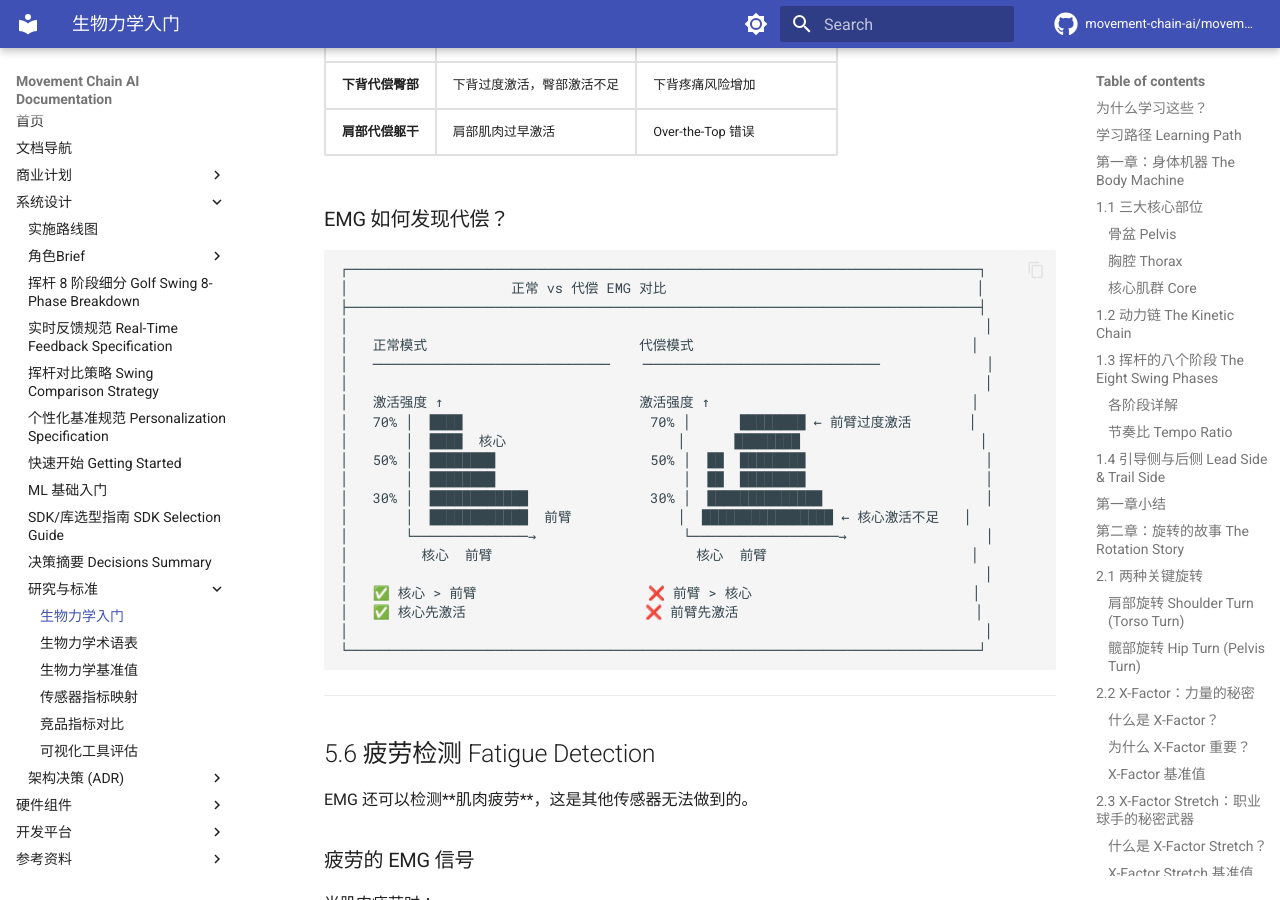
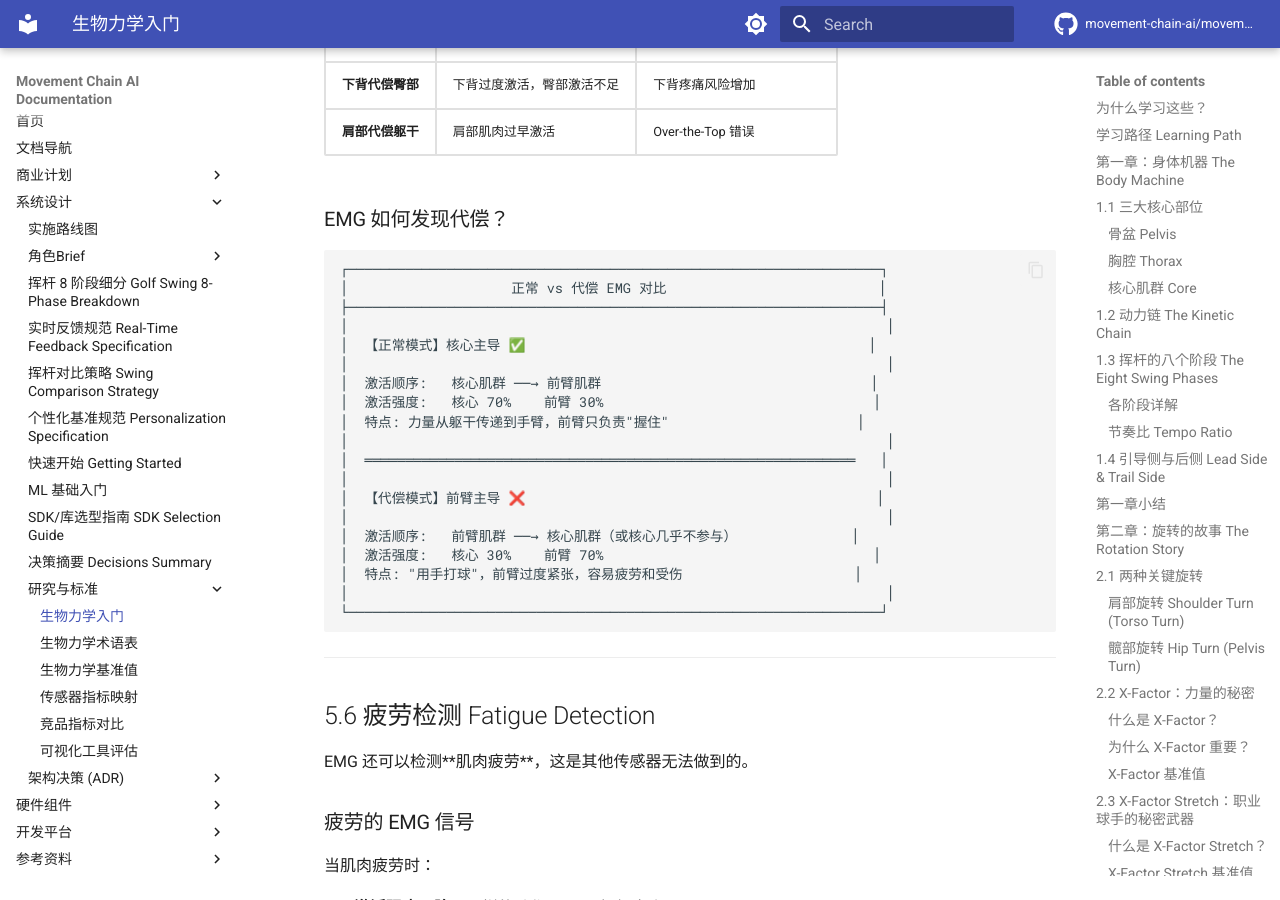
Before and after one commit to movement-chain-ai/movement-chain-docs, an MkDocs documentation site: the page built from docs/zh/design/research/biomechanics-101.md, in a window 1280 px wide and 900 px high, scrolled down 25132 px. Built offline with MkDocs 1.6.1 and Material for MkDocs 9.7.7, drawn with Linux system fonts in a browser that asks for light colours; comment, search, counter and statistics services are not loaded; the version menu is left out.

Commit message:
docs(research): 简化 EMG 正常 vs 代偿对比图表
用文字描述替代条形图，更清晰表达激活顺序和强度对比

````diff
--- a/docs/zh/design/research/biomechanics-101.md
+++ b/docs/zh/design/research/biomechanics-101.md
@@ -1069,27 +1069,25 @@ X-Factor 代表了你在上杆顶点时**躯干被"拧紧"的程度**。
 ### EMG 如何发现代偿？
 
 ```text
-┌─────────────────────────────────────────────────────────────────────────────┐
-│                    正常 vs 代偿 EMG 对比                                      │
-├─────────────────────────────────────────────────────────────────────────────┤
-│                                                                              │
-│   正常模式                          代偿模式                                  │
-│   ─────────────────────────────    ─────────────────────────────             │
-│                                                                              │
-│   激活强度 ↑                        激活强度 ↑                                │
-│   70% │  ████                       70% │      ████████ ← 前臂过度激活       │
-│       │  ████  核心                     │      ████████                      │
-│   50% │  ████████                   50% │  ██  ████████                      │
-│       │  ████████                       │  ██  ████████                      │
-│   30% │  ████████████               30% │  ██████████████                    │
-│       │  ████████████  前臂             │  ████████████████ ← 核心激活不足   │
-│       └──────────────→                  └──────────────────→                 │
-│         核心  前臂                         核心  前臂                         │
-│                                                                              │
-│   ✅ 核心 > 前臂                     ❌ 前臂 > 核心                           │
-│   ✅ 核心先激活                      ❌ 前臂先激活                             │
-│                                                                              │
-└─────────────────────────────────────────────────────────────────────────────┘
+┌─────────────────────────────────────────────────────────────────┐
+│                    正常 vs 代偿 EMG 对比                          │
+├─────────────────────────────────────────────────────────────────┤
+│                                                                  │
+│  【正常模式】核心主导 ✅                                          │
+│                                                                  │
+│  激活顺序:   核心肌群 ──→ 前臂肌群                                 │
+│  激活强度:   核心 70%    前臂 30%                                 │
+│  特点: 力量从躯干传递到手臂，前臂只负责"握住"                       │
+│                                                                  │
+│  ════════════════════════════════════════════════════════════   │
+│                                                                  │
+│  【代偿模式】前臂主导 ❌                                           │
+│                                                                  │
+│  激活顺序:   前臂肌群 ──→ 核心肌群（或核心几乎不参与）              │
+│  激活强度:   核心 30%    前臂 70%                                 │
+│  特点: "用手打球"，前臂过度紧张，容易疲劳和受伤                     │
+│                                                                  │
+└─────────────────────────────────────────────────────────────────┘
 ```
 
 ---
````
